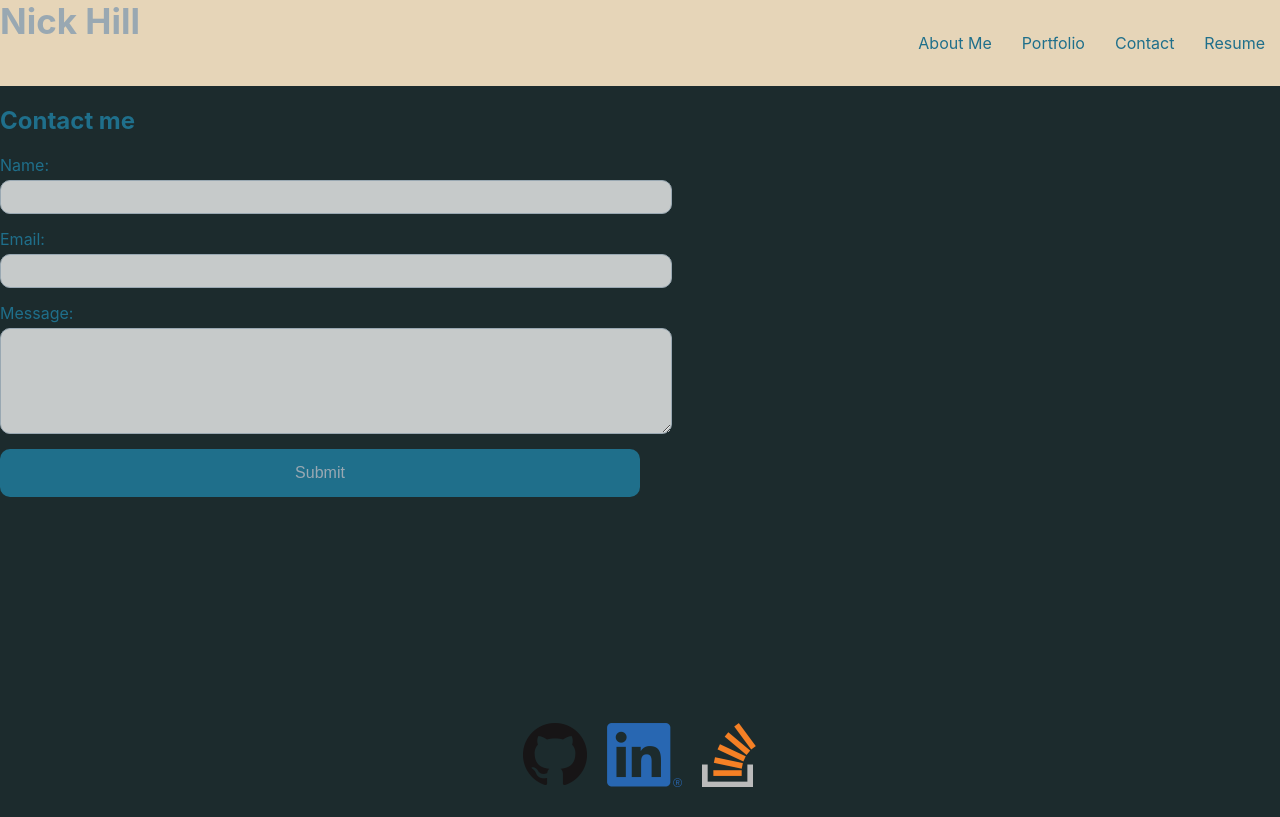
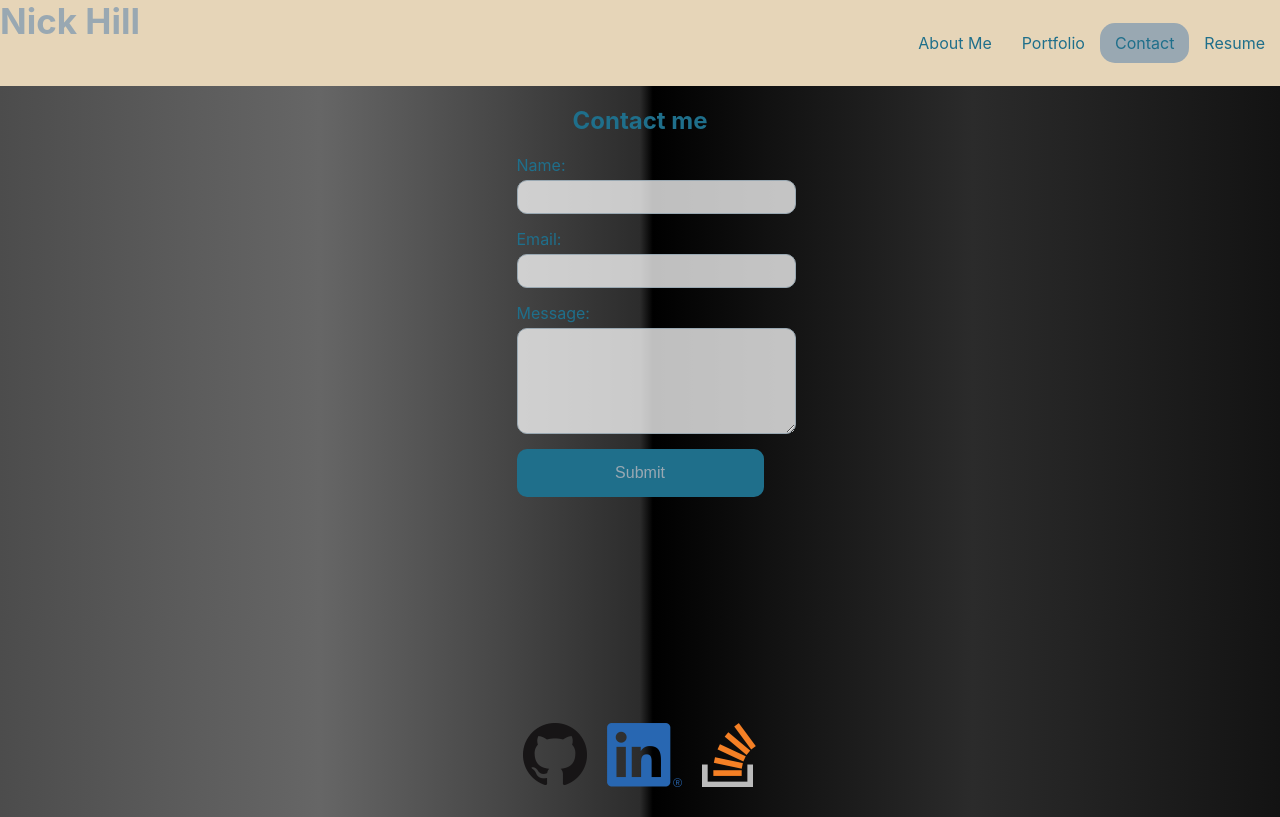
Before and after one commit to Nickhill2380/react-portfolio, a React (Create React App) app: page / in a window 1280 px wide. Both pictures are taken after a click on the element "Contact". Built offline with nearby package versions, Linux system fonts and the light colour scheme.

Commit message:
current page title is now highlighted in the nav bar

```diff
--- a/src/components/Contact/index.js
+++ b/src/components/Contact/index.js
@@ -38,7 +38,8 @@ function ContactForm() {
 
   return (
     <section>
-      <h1 data-testid="h1tag">Contact me</h1>
+      <h2>Contact me</h2>
+      <div id="contact-container">
       <form id="contact-form" onSubmit={handleSubmit}>
         <div>
           <label htmlFor="name">Name:</label>
@@ -59,6 +60,7 @@ function ContactForm() {
         )}
         <button data-testid="button" type="submit">Submit</button>
       </form>
+      </div>
     </section>
   );
 }
--- a/src/components/Nav/index.js
+++ b/src/components/Nav/index.js
@@ -1,25 +1,25 @@
 function Nav(props) {
     const {
         focus=[],
-        // currentFocus,
+        currentFocus,
         setCurrentFocus
     }= props;
 
     return(
         <nav>
             <ul className="flex-row">
-                <li className="mx-2">
+                <li className={`mx-2 ${currentFocus === focus[0] && 'navActive'}`}>
                     <span onClick={() => setCurrentFocus(focus[0])}>
                         About Me
                     </span>
                 </li>
-                <li >
+                <li className={`mx-2 ${currentFocus === focus[1] && 'navActive'}`}>
                    <span onClick={() => setCurrentFocus(focus[1])}> Portfolio </span>
                 </li>
-                <li className={`mx-2`}>
+                <li className={`mx-2 ${currentFocus === focus[2] && 'navActive'}`}>
                 <span onClick={() => setCurrentFocus(focus[2])}>Contact </span>
                 </li>
-                <li>
+                <li className={`mx-2 ${currentFocus === focus[3] && 'navActive'}`}>
                    <span onClick={() => setCurrentFocus(focus[3])}> Resume </span>
                 </li>
             </ul>
--- a/src/index.css
+++ b/src/index.css
@@ -13,8 +13,15 @@ body {
   -webkit-font-smoothing: antialiased;
   -moz-osx-font-smoothing: grayscale;
   color: var(--primary-color);
-  background-color:  #1c2b2d;
-  height: 100%;
+
+/* Permalink - use to edit and share this gradient: https://colorzilla.com/gradient-editor/#4c4c4c+0,595959+12,666666+25,474747+39,2c2c2c+50,000000+51,111111+60,2b2b2b+76,1c1c1c+91,131313+100;Black+Gloss+%231 */
+background: #4c4c4c; /* Old browsers */
+background: -moz-linear-gradient(left,  #4c4c4c 0%, #595959 12%, #666666 25%, #474747 39%, #2c2c2c 50%, #000000 51%, #111111 60%, #2b2b2b 76%, #1c1c1c 91%, #131313 100%); /* FF3.6-15 */
+background: -webkit-linear-gradient(left,  #4c4c4c 0%,#595959 12%,#666666 25%,#474747 39%,#2c2c2c 50%,#000000 51%,#111111 60%,#2b2b2b 76%,#1c1c1c 91%,#131313 100%); /* Chrome10-25,Safari5.1-6 */
+background: linear-gradient(to right,  #4c4c4c 0%,#595959 12%,#666666 25%,#474747 39%,#2c2c2c 50%,#000000 51%,#111111 60%,#2b2b2b 76%,#1c1c1c 91%,#131313 100%); /* W3C, IE10+, FF16+, Chrome26+, Opera12+, Safari7+ */
+filter: progid:DXImageTransform.Microsoft.gradient( startColorstr='#4c4c4c', endColorstr='#131313',GradientType=1 ); /* IE6-9 */
+
+
 }
 
 main {
@@ -75,7 +82,7 @@ header nav ul li{
   padding: 10px 15px;
 }
 
-header nav ul li:hover {
+.navActive {
   border-radius: 15px;
   background: var(--secondary-color);
 }
@@ -135,6 +142,15 @@ h2 {
   text-align: center;
 }
 
+#contact-container {
+ display: block;
+ text-align: center;
+}
+
+#contact-form {
+  display: inline-block;
+  text-align: left;
+}
 
 #contact-form input, #contact-form textarea {
   border: 1px solid var(--secondary-color);
@@ -142,7 +158,7 @@ h2 {
   padding: 7px 15px;
   font-size: 16px;
   color: var(--secondary-color);
-  width: 50%;
+  width: 100%;
   margin-bottom: 15px;
   margin-top: 5px;
   border-radius: 10px;
@@ -155,7 +171,7 @@ h2 {
 }
 
 #contact-form button{
-  width: 50%;
+  width: 100%;
   border: none;
   background: var(--primary-color);
   color: var(--secondary-color);
```
